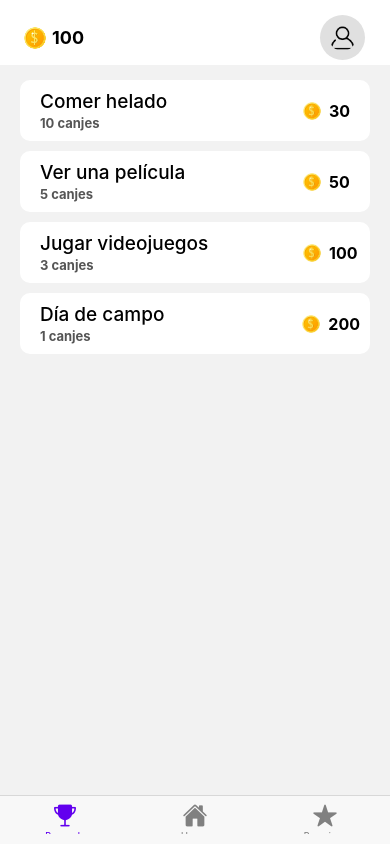
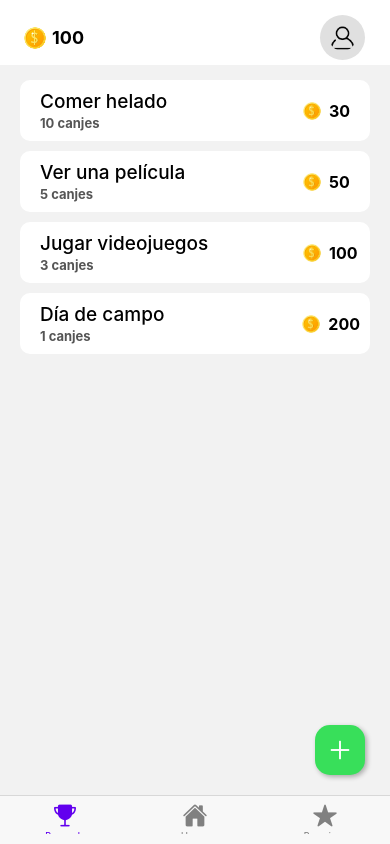
Before and after one commit to jjcm296/Anfeca, a React Native app in the folder frontend/: screen /Rewards in a window 390 px wide. Built offline with nearby package versions, Linux system fonts and the light colour scheme.

Commit message:
Added add button to UI

```diff
--- a/frontend/screens/rewards/Rewards.js
+++ b/frontend/screens/rewards/Rewards.js
@@ -2,6 +2,7 @@ import React from 'react';
 import { View, StyleSheet, FlatList } from 'react-native';
 import RewardCard from '../rewards/compoonents/RewarCard'; // Asegúrate de que la ruta es correcta
 import FakeDataBase from '../../fakeDataBase/FakeDataBase';
+import AddButton from "../ui/components/AddButton";
 
 const Rewards = () => {
     const rewards = FakeDataBase.getRewards(); // Obtener las recompensas desde la base de datos
@@ -16,6 +17,7 @@ const Rewards = () => {
                 )}
                 contentContainerStyle={styles.list}
             />
+            <AddButton />
         </View>
     );
 };
```
